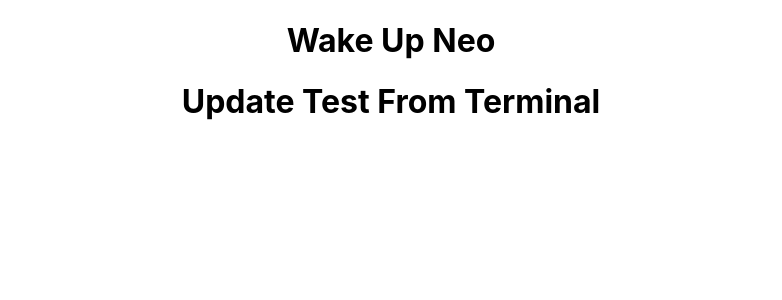
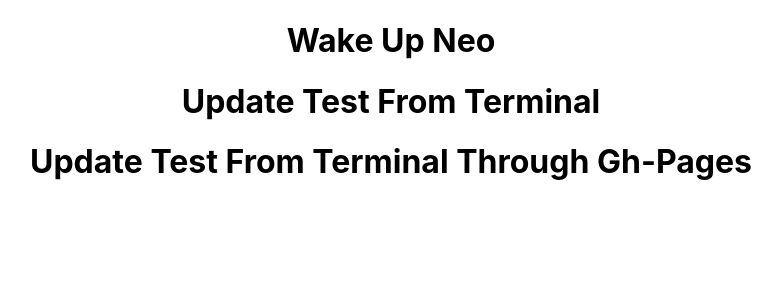
Before and after one commit to kuliashvili/Yulo-Portfolio, a React (Create React App) app: page / in a window 1280 px wide. Shown: the top 300 px of the page, without its empty margins (249-1031 px from the left). Built offline with nearby package versions, Linux system fonts and the light colour scheme.

Commit message:
gh-pages update through terminal

```diff
--- a/src/App.js
+++ b/src/App.js
@@ -6,6 +6,7 @@ function App() {
     <div className="App">
      <h1>Wake Up Neo</h1>
      <h1>Update Test From Terminal</h1>
+     <h1>Update Test From Terminal Through Gh-Pages</h1>
     </div>
   );
 }
```
